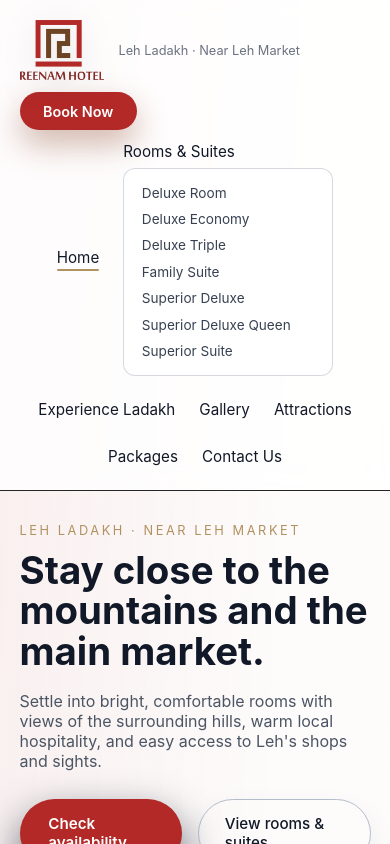
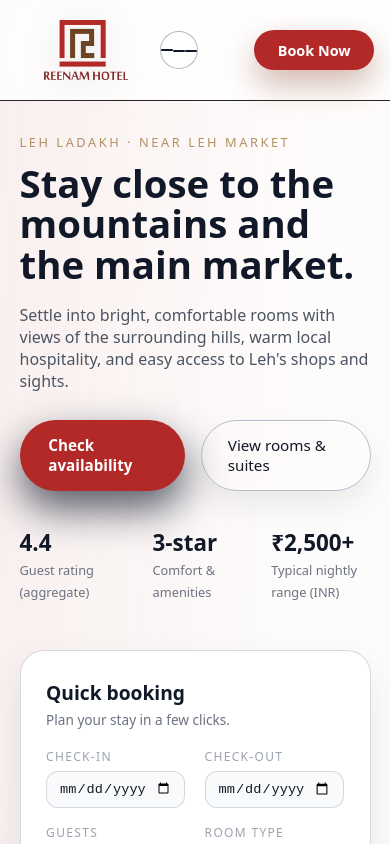
Before and after one commit to mukeshsingh1306/ReenamHotel, an Angular app in the folder reenam-hotel/: page / in a window 390 px wide. Shown: the top 844 px of the page. Built offline with nearby package versions, Linux system fonts and the light colour scheme.

Commit message:
Improve header layout and mobile nav

```diff
--- a/reenam-hotel/src/app/app.html
+++ b/reenam-hotel/src/app/app.html
@@ -1,199 +1,30 @@
-<!-- * * * * * * * * * * * * * * * * * * * * * * * * * * * * * * * -->
-<!-- * * * * * * * * * * * The content below * * * * * * * * * * * -->
-<!-- * * * * * * * * * * is only a placeholder * * * * * * * * * * -->
-<!-- * * * * * * * * * * and can be replaced.  * * * * * * * * * * -->
-<!-- * * * * * * * * * * * * * * * * * * * * * * * * * * * * * * * -->
-<!-- * * * * * * * * * Delete the template below * * * * * * * * * -->
-<!-- * * * * * * * to get started with your project! * * * * * * * -->
-<!-- * * * * * * * * * * * * * * * * * * * * * * * * * * * * * * * -->
-
-<style>
-  :host {
-    --bright-blue: oklch(51.01% 0.274 263.83);
-    --electric-violet: oklch(53.18% 0.28 296.97);
-    --french-violet: oklch(47.66% 0.246 305.88);
-    --vivid-pink: oklch(69.02% 0.277 332.77);
-    --hot-red: oklch(61.42% 0.238 15.34);
-    --orange-red: oklch(63.32% 0.24 31.68);
-
-    --gray-900: oklch(19.37% 0.006 300.98);
-    --gray-700: oklch(36.98% 0.014 302.71);
-    --gray-400: oklch(70.9% 0.015 304.04);
-
-    --red-to-pink-to-purple-vertical-gradient: linear-gradient(
-      180deg,
-      var(--orange-red) 0%,
-      var(--vivid-pink) 50%,
-      var(--electric-violet) 100%
-    );
-
-    --red-to-pink-to-purple-horizontal-gradient: linear-gradient(
-      90deg,
-      var(--orange-red) 0%,
-      var(--vivid-pink) 50%,
-      var(--electric-violet) 100%
-    );
-
-    --pill-accent: var(--bright-blue);
-
-    font-family: "Inter", -apple-system, BlinkMacSystemFont, "Segoe UI", Roboto,
-      Helvetica, Arial, sans-serif, "Apple Color Emoji", "Segoe UI Emoji",
-      "Segoe UI Symbol";
-    box-sizing: border-box;
-    -webkit-font-smoothing: antialiased;
-    -moz-osx-font-smoothing: grayscale;
-  }
-
-  h1 {
-    font-size: 3.125rem;
-    color: var(--gray-900);
-    font-weight: 500;
-    line-height: 100%;
-    letter-spacing: -0.125rem;
-    margin: 0;
-    font-family: "Inter Tight", -apple-system, BlinkMacSystemFont, "Segoe UI", Roboto,
-      Helvetica, Arial, sans-serif, "Apple Color Emoji", "Segoe UI Emoji",
-      "Segoe UI Symbol";
-  }
-
-  p {
-    margin: 0;
-    color: var(--gray-700);
-  }
-
-  main {
-    width: 100%;
-    min-height: 100%;
-    display: flex;
-    justify-content: center;
-    align-items: center;
-    padding: 1rem;
-    box-sizing: inherit;
-    position: relative;
-  }
-
-  .angular-logo {
-    max-width: 9.2rem;
-  }
-
-  .content {
-    display: flex;
-    justify-content: space-around;
-    width: 100%;
-    max-width: 700px;
-    margin-bottom: 3rem;
-  }
-
-  .content h1 {
-    margin-top: 1.75rem;
-  }
-
-  .content p {
-    margin-top: 1.5rem;
-  }
-
-  .divider {
-    width: 1px;
-    background: var(--red-to-pink-to-purple-vertical-gradient);
-    margin-inline: 0.5rem;
-  }
-
-  .pill-group {
-    display: flex;
-    flex-direction: column;
-    align-items: start;
-    flex-wrap: wrap;
-    gap: 1.25rem;
-  }
-
-  .pill {
-    display: flex;
-    align-items: center;
-    --pill-accent: var(--bright-blue);
-    background: color-mix(in srgb, var(--pill-accent) 5%, transparent);
-    color: var(--pill-accent);
-    padding-inline: 0.75rem;
-    padding-block: 0.375rem;
-    border-radius: 2.75rem;
-    border: 0;
-    transition: background 0.3s ease;
-    font-family: var(--inter-font);
-    font-size: 0.875rem;
-    font-style: normal;
-    font-weight: 500;
-    line-height: 1.4rem;
-    letter-spacing: -0.00875rem;
-    text-decoration: none;
-    white-space: nowrap;
-  }
-
-  .pill:hover {
-    background: color-mix(in srgb, var(--pill-accent) 15%, transparent);
-  }
-
-  .pill-group .pill:nth-child(6n + 1) {
-    --pill-accent: var(--bright-blue);
-  }
-  .pill-group .pill:nth-child(6n + 2) {
-    --pill-accent: var(--electric-violet);
-  }
-  .pill-group .pill:nth-child(6n + 3) {
-    --pill-accent: var(--french-violet);
-  }
-
-  .pill-group .pill:nth-child(6n + 4),
-  .pill-group .pill:nth-child(6n + 5),
-  .pill-group .pill:nth-child(6n + 6) {
-    --pill-accent: var(--hot-red);
-  }
-
-  .pill-group svg {
-    margin-inline-start: 0.25rem;
-  }
-
-  .social-links {
-    display: flex;
-    align-items: center;
-    gap: 0.73rem;
-    margin-top: 1.5rem;
-  }
-
-  .social-links path {
-    transition: fill 0.3s ease;
-    fill: var(--gray-400);
-  }
-
-  .social-links a:hover svg path {
-    fill: var(--gray-900);
-  }
-
-  @media screen and (max-width: 650px) {
-    .content {
-      flex-direction: column;
-      width: max-content;
-    }
-
-    .divider {
-      height: 1px;
-      width: 100%;
-      background: var(--red-to-pink-to-purple-horizontal-gradient);
-      margin-block: 1.5rem;
-    }
-  }
-</style>
-
-<header class="site-header">
-  <div class="brand">
-    <!-- Logo is served from the public/img folder at /img/reenam-logo.png -->
-  <img src="/img/reenam-logo.png" alt="Reenam Hotel logo" class="brand-logo" />
-    <div class="brand-text">
-        <span class="brand-tagline">Leh Ladakh · Near Leh Market</span>
-        </div>
-  </div>
+<header class="site-header" [class.nav-open]="isNavOpen()">
+  <div class="site-header-inner">
+	<div class="brand">
+	  <!-- Logo is served from the public/img folder at /img/reenam-logo.png -->
+		<img src="/img/reenam-logo.png" alt="Reenam Hotel logo" class="brand-logo" />
+	</div>
+  <button
+    type="button"
+    class="nav-toggle"
+    (click)="toggleNav()"
+    aria-label="Toggle navigation menu"
+  >
+    <span class="bar"></span>
+    <span class="bar"></span>
+    <span class="bar"></span>
+  </button>
   <nav class="main-nav">
-    <a routerLink="/" routerLinkActive="active" [routerLinkActiveOptions]="{ exact: true }">Home</a>
+    <a
+      routerLink="/"
+      routerLinkActive="active"
+      [routerLinkActiveOptions]="{ exact: true }"
+      (click)="closeNav()"
+    >
+      Home
+    </a>
     <div class="nav-item has-submenu">
-      <a routerLink="/rooms" routerLinkActive="active">Rooms &amp; Suites</a>
+      <a routerLink="/rooms" routerLinkActive="active" (click)="closeNav()">Rooms &amp; Suites</a>
       <div class="submenu">
     <a [routerLink]="['/rooms', 'deluxe']">Deluxe Room</a>
     <a [routerLink]="['/rooms', 'deluxe-economy']">Deluxe Economy</a>
@@ -204,14 +35,19 @@
     <a [routerLink]="['/rooms', 'superior-suite']">Superior Suite</a>
       </div>
     </div>
-    <a routerLink="/experience-ladakh" routerLinkActive="active">Experience Ladakh</a>
-    <a routerLink="/gallery" routerLinkActive="active">Gallery</a>
-    <a routerLink="/attractions" routerLinkActive="active">Attractions</a>
-    <a routerLink="/packages" routerLinkActive="active">Packages</a>
-    <a routerLink="/contact" routerLinkActive="active">Contact Us</a>
+    <a routerLink="/experience-ladakh" routerLinkActive="active" (click)="closeNav()">
+			Experience Ladakh
+		</a>
+    <a routerLink="/gallery" routerLinkActive="active" (click)="closeNav()">Gallery</a>
+    <a routerLink="/attractions" routerLinkActive="active" (click)="closeNav()">Attractions</a>
+    <a routerLink="/packages" routerLinkActive="active" (click)="closeNav()">Packages</a>
+    <a routerLink="/contact" routerLinkActive="active" (click)="closeNav()">Contact Us</a>
   </nav>
-  <a class="header-cta" routerLink="/booking">Book Now</a>
+  <a class="header-cta" routerLink="/booking" (click)="closeNav()">Book Now</a>
+	</div>
 </header>
+
+<div class="nav-backdrop" (click)="closeNav()"></div>
 
 <main class="site-main">
   <router-outlet />
--- a/reenam-hotel/src/app/app.scss
+++ b/reenam-hotel/src/app/app.scss
@@ -15,13 +15,20 @@
 	position: sticky;
 	top: 0;
 	z-index: 20;
-	display: flex;
-	align-items: center;
-	justify-content: space-between;
 	padding: 1.25rem 5vw;
 	backdrop-filter: blur(10px);
 	background: rgba(255, 255, 255, 0.77); /* match #ffffffc4 from original header */
 	border-bottom: 1px solid rgba(0, 0, 0, 0.85);
+}
+
+.site-header-inner {
+	display: flex;
+	align-items: center;
+	justify-content: space-between;
+	max-width: 1120px;
+	margin: 0 auto;
+	padding-left: 1.5rem;
+	column-gap: 2rem;
 }
 
 .brand {
@@ -52,6 +59,34 @@
 .brand-tagline {
 	font-size: 0.8rem;
 	color: #6b7280;
+}
+
+.nav-toggle {
+	display: none;
+	margin-left: auto;
+	margin-right: 1rem;
+	width: 2.4rem;
+	height: 2.4rem;
+	border-radius: 999px;
+	border: 1px solid rgba(156, 163, 175, 0.8);
+	background: #ffffff;
+	align-items: center;
+	justify-content: center;
+	padding: 0;
+	cursor: pointer;
+}
+
+.nav-toggle .bar {
+	display: block;
+	width: 1.3rem;
+	height: 2px;
+	border-radius: 999px;
+	background: #111827;
+	transition: transform 0.2s ease-out, opacity 0.2s ease-out;
+}
+
+.nav-toggle .bar + .bar {
+	margin-top: 3px;
 }
 
 .main-nav {
@@ -145,16 +180,36 @@
 }
 
 @media (max-width: 900px) {
-	.site-header {
-		flex-wrap: wrap;
-		row-gap: 0.75rem;
+	.site-header-inner {
+		flex-wrap: nowrap;
+		row-gap: 0;
+	}
+
+	.nav-toggle {
+		display: flex;
+	}
+
+	.header-cta {
+		margin-left: 0.5rem;
+		white-space: nowrap;
 	}
 
 	.main-nav {
-		order: 3;
-		width: 100%;
-		justify-content: center;
-		flex-wrap: wrap;
+		position: absolute;
+		top: 100%;
+		left: 0;
+		right: 0;
+		background: #ffffff;
+		border-bottom: 1px solid rgba(209, 213, 219, 0.9);
+		flex-direction: column;
+		align-items: flex-start;
+		padding: 0.9rem 5vw 1.1rem;
+		gap: 0.75rem;
+		display: none;
+	}
+
+	.site-header.nav-open .main-nav {
+		display: flex;
 	}
 
 	.nav-item {
@@ -163,12 +218,32 @@
 
 	.nav-item .submenu {
 		position: static;
-		margin-top: 0.4rem;
+		margin-top: 0.35rem;
 		box-shadow: none;
 		border-radius: 0.75rem;
 		border: 1px solid rgba(209, 213, 219, 0.9);
 		background: #ffffff;
 		display: flex;
+	}
+}
+
+.nav-backdrop {
+	position: fixed;
+	top: 0;
+	left: 0;
+	right: 0;
+	bottom: 0;
+	background: rgba(15, 23, 42, 0.35);
+	z-index: 10;
+	opacity: 0;
+	pointer-events: none;
+	transition: opacity 0.2s ease-out;
+}
+
+@media (max-width: 900px) {
+	.site-header.nav-open + .nav-backdrop {
+		opacity: 1;
+		pointer-events: auto;
 	}
 }
 
--- a/reenam-hotel/src/app/app.ts
+++ b/reenam-hotel/src/app/app.ts
@@ -9,4 +9,14 @@ import { RouterLink, RouterLinkActive, RouterOutlet } from '@angular/router';
 })
 export class App {
   protected readonly title = signal('reenam-hotel');
+
+  protected readonly isNavOpen = signal(false);
+
+  protected toggleNav(): void {
+    this.isNavOpen.update((open) => !open);
+  }
+
+  protected closeNav(): void {
+    this.isNavOpen.set(false);
+  }
 }
--- a/reenam-hotel/src/app/pages/home/home.ts
+++ b/reenam-hotel/src/app/pages/home/home.ts
@@ -1,10 +1,10 @@
 import { Component, OnDestroy, OnInit } from '@angular/core';
 import { RouterLink } from '@angular/router';
-import { NgFor, NgIf } from '@angular/common';
+import { NgIf } from '@angular/common';
 
 @Component({
   selector: 'app-home',
-  imports: [RouterLink, NgIf, NgFor],
+  imports: [RouterLink, NgIf],
   templateUrl: './home.html',
   styleUrl: './home.scss',
 })
```
